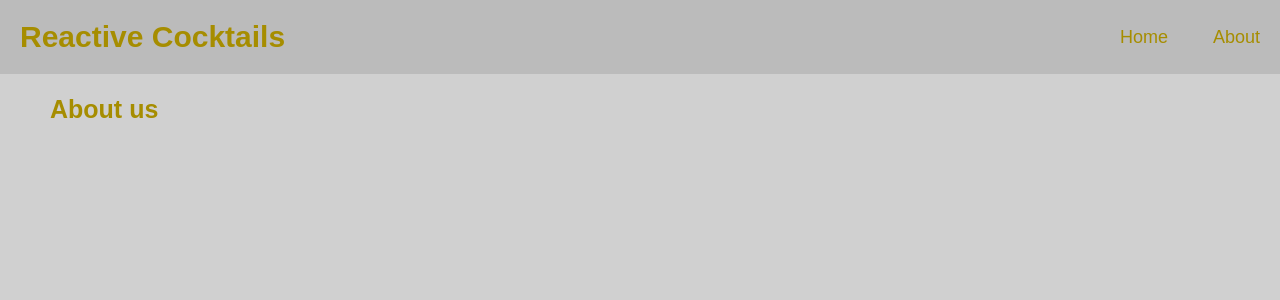
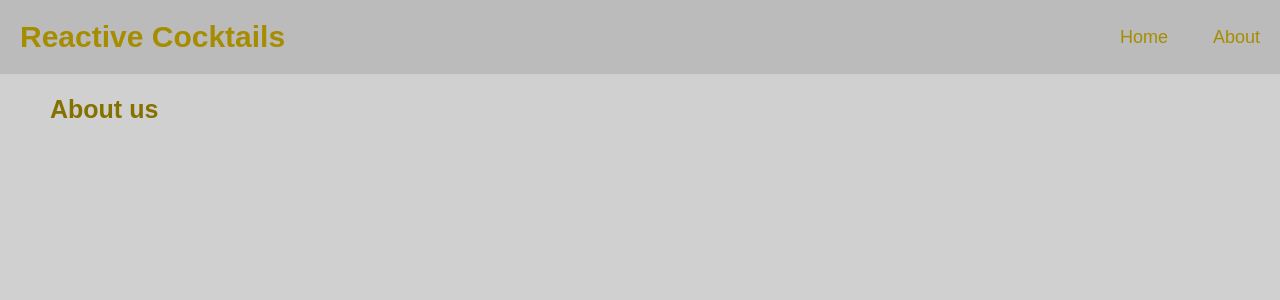
Before and after one commit to Michaelplant2/React-Cocktails-App-Michaelplant2, a React (Create React App) app: page /about in a window 1280 px wide. Shown: the top 300 px of the page. Built offline with nearby package versions, Linux system fonts and the light colour scheme; no server answers.

Commit message:
Update App.css

```diff
--- a/src/App.css
+++ b/src/App.css
@@ -72,7 +72,7 @@ main {
    font-size: 25px;
    font-weight: 700;
    font-family: sans-serif;
-   color: rgb(166, 141, 0);
+   color: rgb(133, 113, 0);;
 }
 
 .cocktails-center {
@@ -90,5 +90,5 @@ main {
    margin-left: 10px;
    font-size: 18px;
    font-family: sans-serif;
-   color: rgb(166, 141, 0);
+   color: rgb(133, 113, 0);;
 }
```
